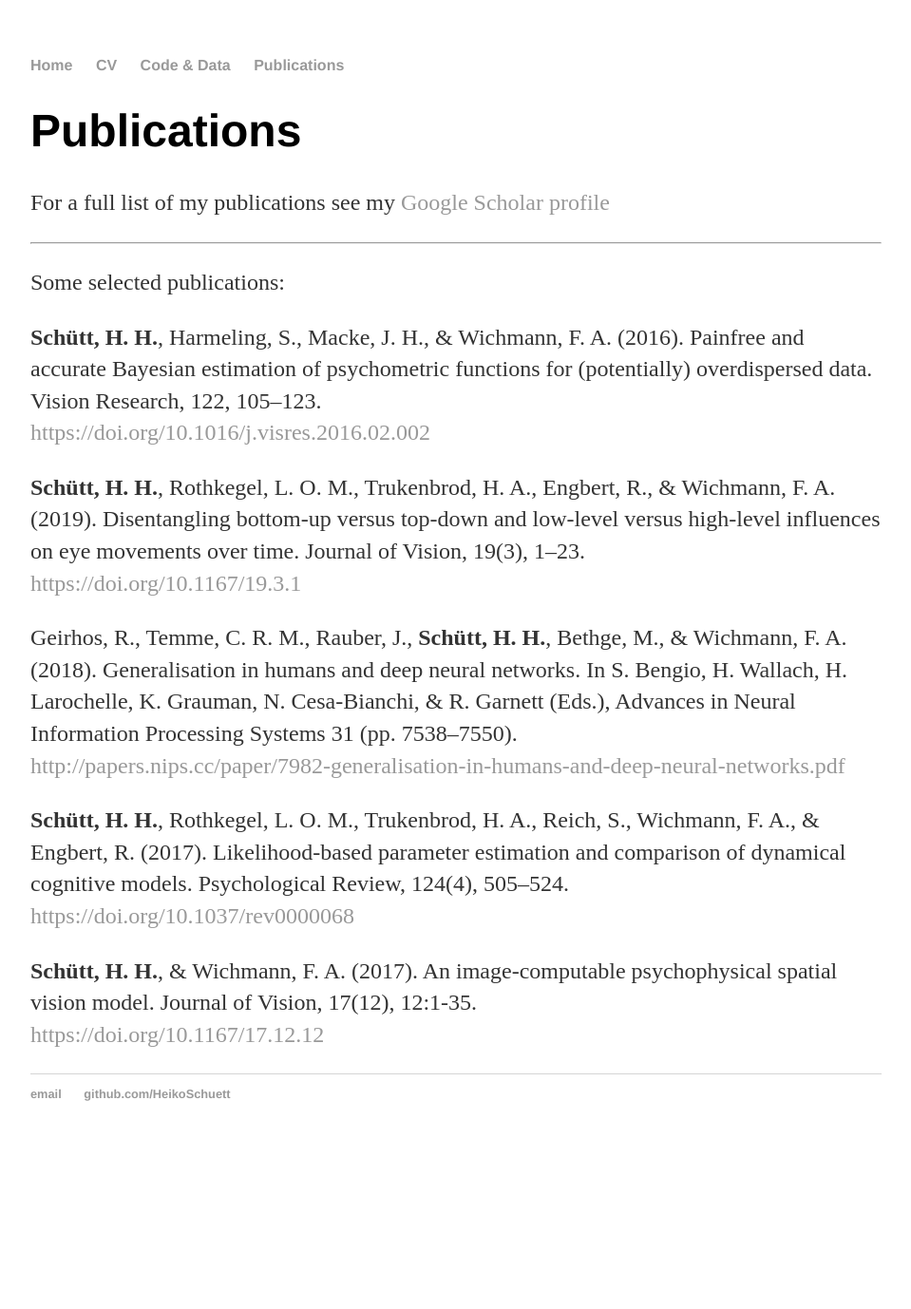
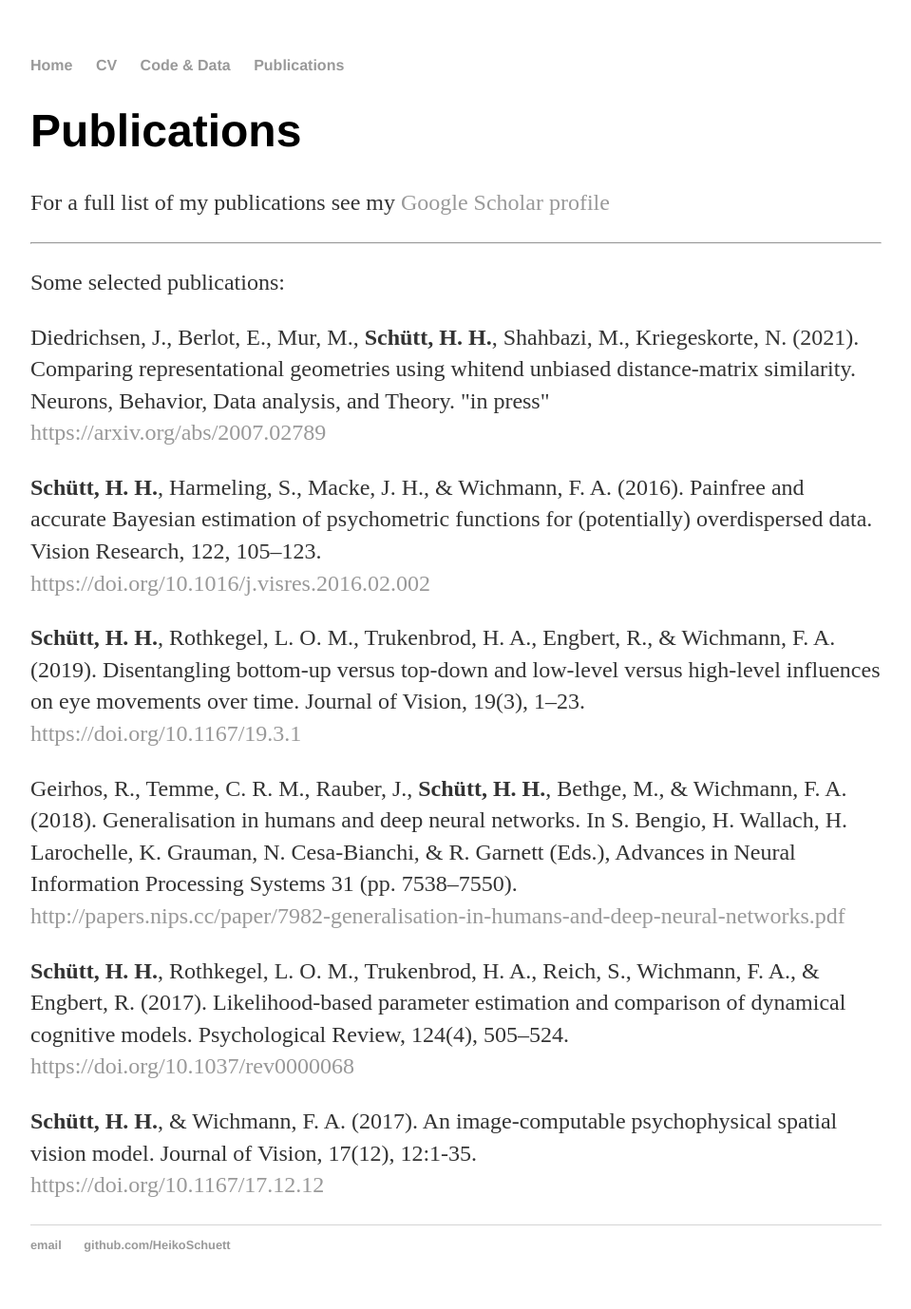
Before and after one commit to HeikoSchuett/HeikoSchuett.github.io, a Jekyll site: the page built from pub/index.html, in a window 1280 px wide. Shown: the whole page at 95% size, without its empty margins (160-1119 px from the left). Built offline with Jekyll 4.4.1, drawn with Linux system fonts in a browser that asks for light colours; before the commit the page ends 1219 px from its top, so only the background shows below that.

Commit message:
added Jörns paper

```diff
--- a/pub/index.html
+++ b/pub/index.html
@@ -7,6 +7,10 @@ title: Publications
 	<p>For a full list of my publications see my <a href="https://scholar.google.de/citations?user=RVVpHMYAAAAJ&hl=de">Google Scholar profile</a> </p>
 	<hr>
 	<p>Some selected publications:</p>
+	<p>
+				Diedrichsen, J., Berlot, E., Mur, M., <b>Schütt, H. H.</b>, Shahbazi, M., Kriegeskorte, N. (2021). Comparing representational geometries using whitend unbiased distance-matrix similarity. Neurons, Behavior, Data analysis, and Theory. "in press"<br>
+	<a href="https://arxiv.org/abs/2007.02789">https://arxiv.org/abs/2007.02789</a>
+	</p>
 	<p>
         <b>Schütt, H. H.</b>, Harmeling, S., Macke, J. H., & Wichmann, F. A. (2016). Painfree and accurate Bayesian estimation of psychometric functions for (potentially) overdispersed data. Vision Research, 122, 105–123.<br>
 	<a href="https://doi.org/10.1016/j.visres.2016.02.002">https://doi.org/10.1016/j.visres.2016.02.002</a>
```
